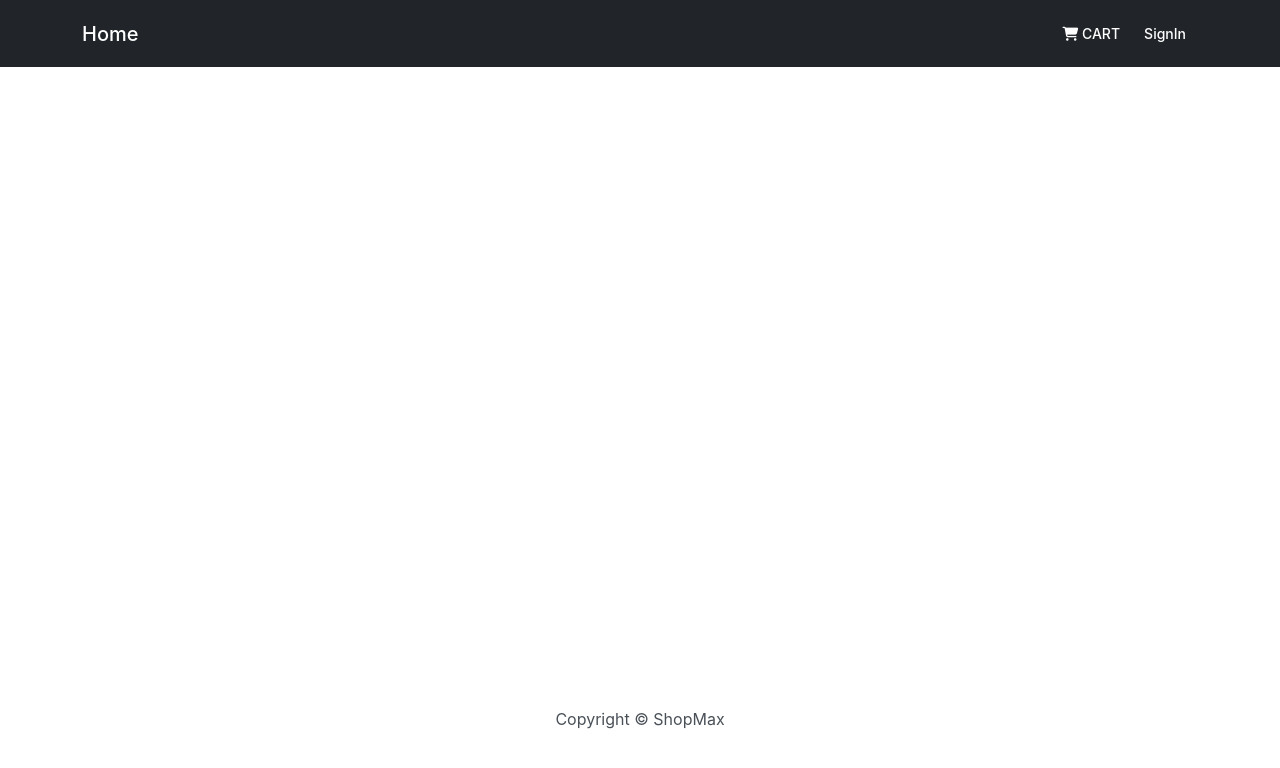
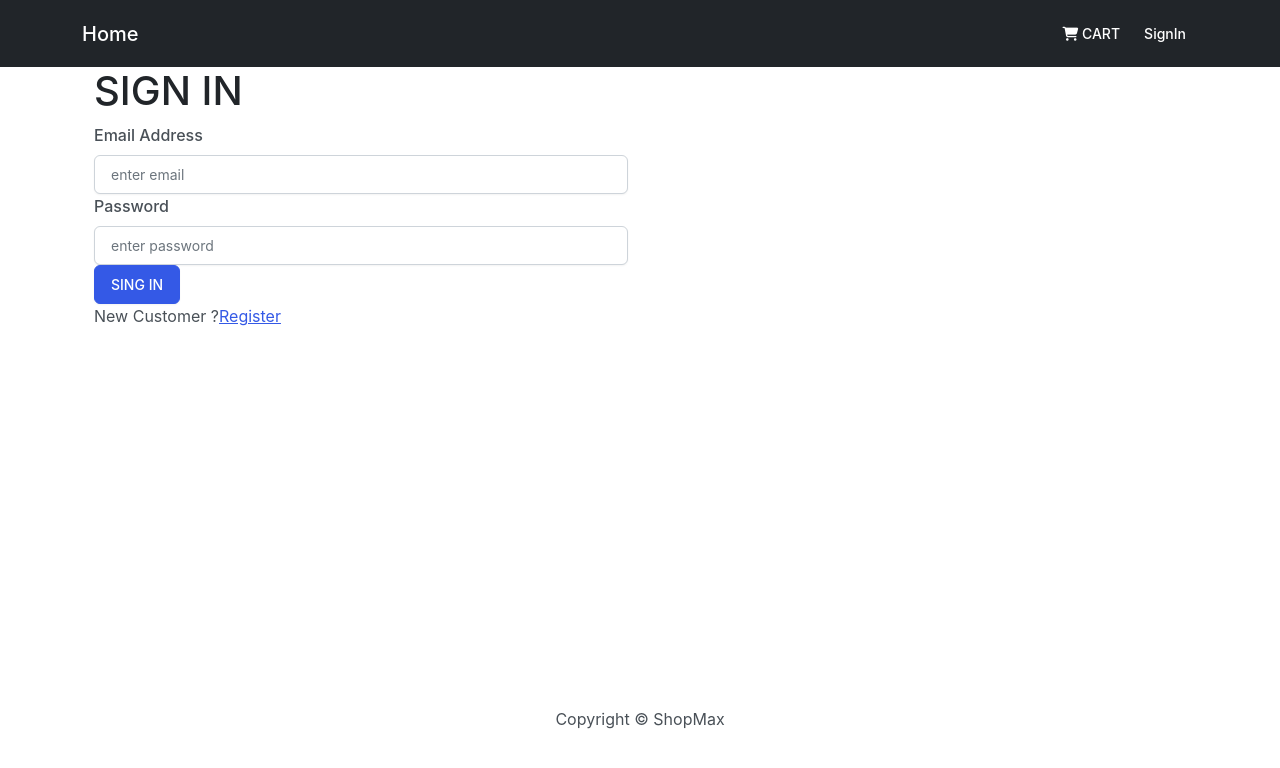
Before and after one commit to AadityaNayak/ShopMax, a React (Create React App) app in the folder frontend/: page /login in a window 1280 px wide. Shown: the top 768 px of the page. Built offline with nearby package versions, Linux system fonts and the light colour scheme.

Commit message:
Added LoginScreen and user login functionality

```diff
--- a/frontend/src/App.js
+++ b/frontend/src/App.js
@@ -6,6 +6,7 @@
 import { BrowserRouter as Router, Route, Routes } from "react-router-dom";
 import ProductDetails from "./screens/ProductDetails";
 import CartScreen from "./screens/CartScreen";
+import LoginScreen from "./screens/LoginScreen";
 
 function App() {
   return (
@@ -18,6 +19,7 @@
             <Route path="/" Component={HomeScreen} exact />
             <Route path="/products/:id" Component={ProductDetails} />
             <Route path="/cart/:id?" Component={CartScreen} />
+            <Route path="/login" Component={LoginScreen} />
           </Routes>
         </Container>
       </main>
--- a/frontend/src/actions/userActions.js
+++ b/frontend/src/actions/userActions.js
@@ -4,14 +4,14 @@
   USER_LOGIN_REQUEST,
   USER_LOGIN_SUCCESS,
 
-} from "../constants/userConstants";
+} from "../constants/userConstant";
 
 export const login = (email, password) => async (dispatch) => {
   try {
     dispatch({ type: USER_LOGIN_REQUEST });
     const config = { headers: { "Contnet-Type": "application/json" } };
     const { data } = await axios.post(
-      "/api/users/login",
+      "http://localhost:8080/api/users/login",
       { email, password },
       config
     );
--- /dev/null
+++ b/frontend/src/components/shared/FormContainer.jsx
@@ -0,0 +1,17 @@
+import React from "react";
+
+import { Container, Row, Col } from "react-bootstrap";
+
+const FormContainer = ({ children }) => {
+  return (
+    <Container>
+      <Row className="justfy-content-md-center">
+        <Col xs={12} md={6}>
+          {children}
+        </Col>
+      </Row>
+    </Container>
+  );
+};
+
+export default FormContainer;
--- /dev/null
+++ b/frontend/src/screens/LoginScreen.jsx
@@ -0,0 +1,81 @@
+import React, { useState, useEffect } from "react";
+import { Link } from "react-router-dom";
+import { Form, Button, Row, Col } from "react-bootstrap";
+import { useDispatch, useSelector } from "react-redux";
+import Message from "../components/shared/Message";
+import Loader from "../components/shared/Loader";
+import { login } from "../actions/userActions";
+import FormContainer from "../components/shared/FormContainer";
+import { useParams } from "react-router-dom";
+import { useLocation } from "react-router-dom";
+import { useNavigate } from "react-router-dom";
+
+const LoginScreen = ({}) => {
+  const location = useLocation();
+  const navigate = useNavigate();
+  const params = useParams();
+  const [email, setEmail] = useState("");
+  const [password, setPassword] = useState("");
+
+  const redirect = location.search ? location.search.split("=")[1] : "/";
+
+  const dispatch = useDispatch();
+  const userLogin = useSelector((state) => state.userLogin);
+  const { loading, error, userInfo } = userLogin;
+
+  useEffect(() => {
+    if (userInfo) {
+      navigate(redirect);
+    }
+  }, [userInfo]);
+
+  const submitHandler = (e) => {
+    e.preventDefault();
+    //dispatch
+    dispatch(login(email, password));
+  };
+
+  return (
+    <>
+      <FormContainer>
+        <h1>SIGN IN</h1>
+        {error && <Message varient="danger">{error}</Message>}
+        {loading && <Loader />}
+        {Loader}
+        <Form onSubmit={submitHandler}>
+          <Form.Group controlId="email">
+            <Form.Label>Email Address</Form.Label>
+            <Form.Control
+              type="email"
+              placeholder="enter email"
+              value={email}
+              onChange={(e) => setEmail(e.target.value)}
+            ></Form.Control>
+          </Form.Group>
+          <Form.Group controlId="password">
+            <Form.Label>Password</Form.Label>
+            <Form.Control
+              type="password"
+              placeholder="enter password"
+              value={password}
+              onChange={(e) => setPassword(e.target.value)}
+            ></Form.Control>
+          </Form.Group>
+          <Button type="submit" varient="primary">
+            SING IN
+          </Button>
+        </Form>
+        <Row>
+          <Col>
+            New Customer ?
+            <Link to={redirect ? `register?redirect=${redirect}` : "/register"}>
+              Register
+            </Link>
+          </Col>
+        </Row>
+      </FormContainer>
+    </>
+  );
+};
+
+export default LoginScreen;
```
Lines whose indentation alone changed are shown as unchanged.
